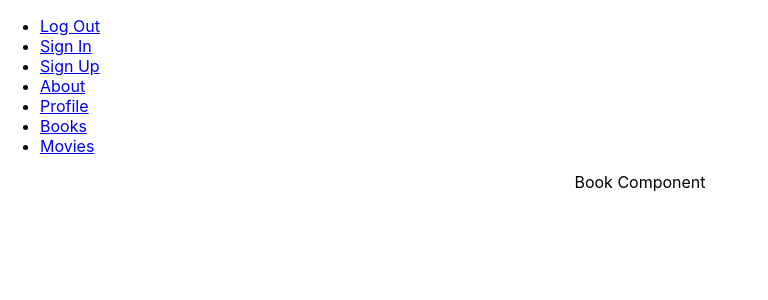
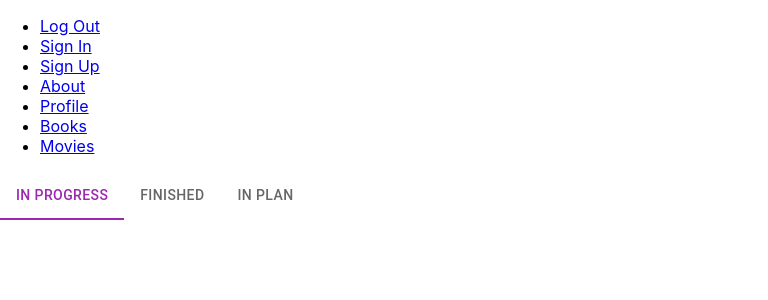
Before and after one commit to nastea19/amdaris_ggit, a React (Create React App) app in the folder amdaris-ggit-app/: page /books in a window 1280 px wide. Shown: the top 300 px of the page, without its empty margins (0-768 px from the left). Built offline with nearby package versions, Linux system fonts and the light colour scheme.

Commit message:
additional commit

```diff
--- a/amdaris-ggit-app/src/components/books.tsx
+++ b/amdaris-ggit-app/src/components/books.tsx
@@ -1,12 +1,32 @@
-import React from 'react';
-import '../App.css';
 
-export function Books() {
+import React, { useState, useEffect } from 'react';
+import ReactDOM from 'react-dom';
+import Tabs from "@mui/material/Tabs";
+import Tab from "@mui/material/Tab";
+import Box from "@mui/material/Box";
+import Input from './input';
+
+export default function Books() {
+  const [value, setValue] = React.useState("one");
+
+  const handleChange = (event: React.SyntheticEvent, newValue: string) => {
+    setValue(newValue);
+
+  };
+
   return (
-    <div className="App">
-      Book Component
-    </div>
+    <Box sx={{ width: "100%" }}>
+      <Tabs
+        value={value}
+        onChange={handleChange}
+        textColor="secondary"
+        indicatorColor="secondary"
+        aria-label="secondary tabs example"
+      >
+        <Tab value="one" label="In progress" />
+        <Tab value="two" label="Finished" />
+        <Tab value="three" label="In plan" />
+      </Tabs>
+    </Box>
   );
 }
-
-export default Books;
--- a/amdaris-ggit-app/tsconfig.json
+++ b/amdaris-ggit-app/tsconfig.json
@@ -18,7 +18,7 @@
     "resolveJsonModule": true,
     "isolatedModules": true,
     "noEmit": true,
-    "jsx": "react-jsx"
+    "jsx": "react-jsx",
   },
   "include": [
     "src"
--- a/package.json
+++ b/package.json
@@ -1,6 +1,9 @@
 {
   "dependencies": {
+    "@emotion/react": "^11.11.1",
+    "@emotion/styled": "^11.11.0",
     "@mui/icons-material": "^5.14.15",
+    "@mui/lab": "^5.0.0-alpha.150",
     "@mui/material": "^5.14.15",
     "react-hook-form": "^7.47.0",
     "react-toastify": "^9.1.3"
```
Also changed, not shown: 1 other file (tests, documents, lock files or other folders).
